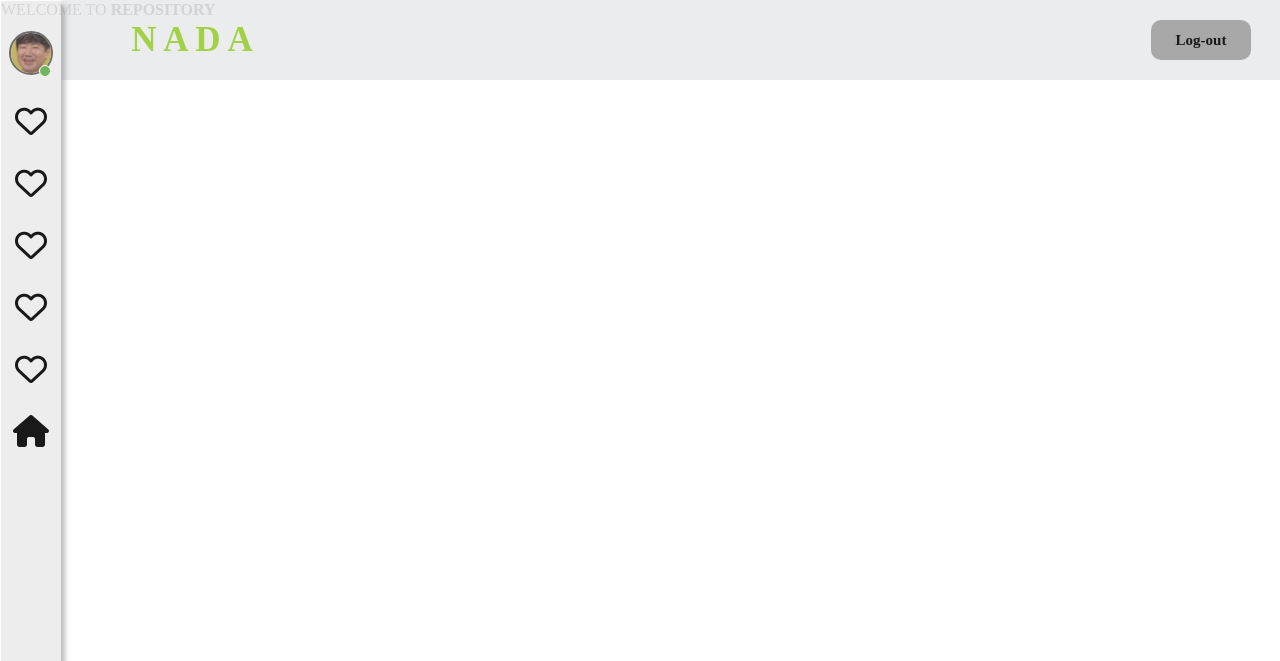
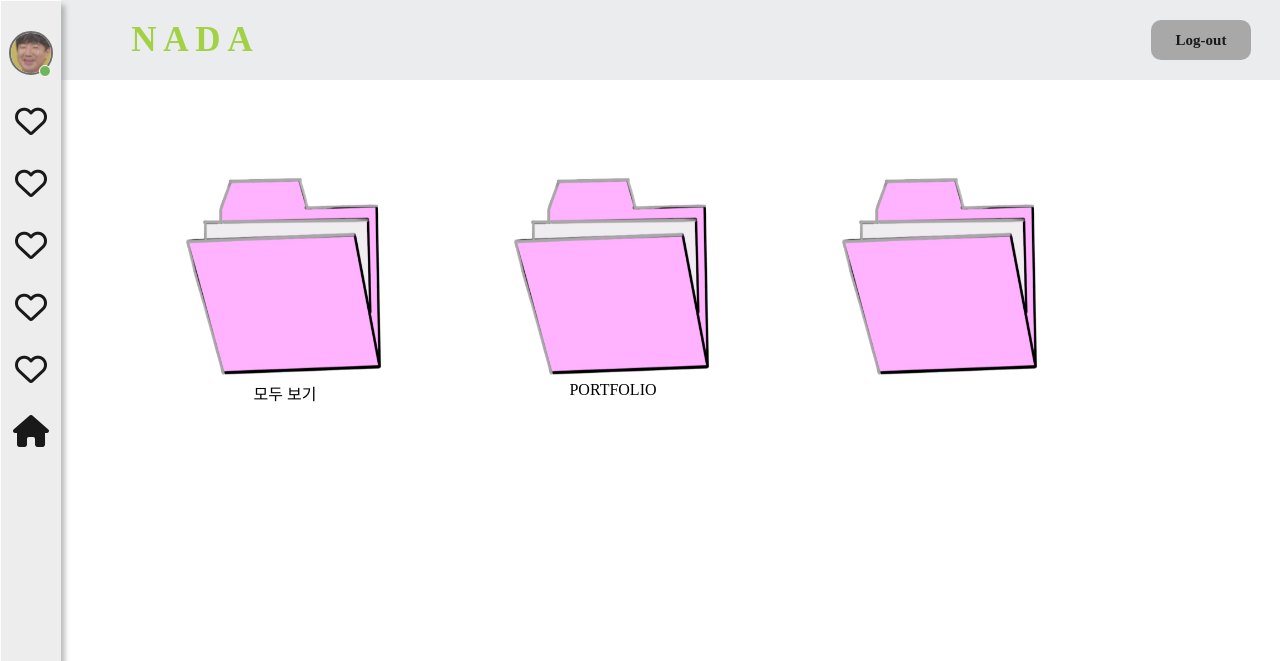
Before and after one commit to Like-lion-inha-Hackathon/nada_djagno, a Django app: page /repositories/ in a window 1280 px wide. Shown: the top 661 px of the page. Run offline with Django 3.2, Linux system fonts and the light colour scheme; some libraries are stand-ins or nearby versions.

Commit message:
reposirory 만들었음
ㄴㅇㄱ

```diff
--- /dev/null
+++ b/static/css/repository/repository.css
@@ -0,0 +1,27 @@
+.allrepo{
+    display:flex;
+    justify-content:flex-start;
+    margin-left: 15vh;
+    margin-top: 20vh;
+}
+.repofile1{
+    width: 25vh;
+    height: 25vh;
+    margin-left: 3vh;
+    margin-right: 3vh;
+}
+.repofile2{
+    width: 25vh;
+    height: 25vh;
+    margin-left: 3vh;
+    margin-right: 3vh;
+}
+.repofile3{
+    width: 25vh;
+    height: 25vh;
+    margin-left: 3vh;
+    margin-right: 3vh;
+}
+figcaption{
+    text-align: center;
+}
--- a/templates/repository/repository.html
+++ b/templates/repository/repository.html
@@ -1,5 +1,26 @@
 {% extends "base.html" %}
+{% load static %}
 {% block page_title %}Repository{% endblock page_title %}
+<head>
+    {% block css %}
+        <link rel="stylesheet" href="{% static 'css/repository/repository.css' %}">
+    {% endblock css %}
+</head>
 {% block content%}
-<span>WELCOME TO <strong>REPOSITORY</strong></span>
+<div class="allrepo">
+<figure>
+<img class="repofile1" src = "{% static 'image/repositoryfile.png'%}">
+<figcaption>모두 보기</figcaption>
+</figure>
+<figure>
+    <a href="{% url 'reository: ' %}">
+        <img class="repofile2" src = "{% static 'image/repositoryfile.png'%}">
+    </a>
+<figcaption>PORTFOLIO</figcaption>
+</figure>
+<figure>
+<img class="repofile3" src = "{% static 'image/repositoryfile.png'%}">
+<figcaption></figcaption>
+</figure>
+</div>
 {% endblock content%}
--- a/templates/users/login.html
+++ b/templates/users/login.html
@@ -18,7 +18,7 @@ Log In
     <h1>NADA</h1>
     <form action="{% url 'users:login' %}" method="POST">
     {% csrf_token %}
-    </form>dffd
+    </form>
         <div class="input-box" >
             <input class=input-bar1 type="email" class="form-control" name = "email" placeholder=" 이메일" aria-label="Recipient's username" aria-describedby="button-addon2">
             <input class=input-bar2 id="password" type="password" name="password" placeholder=" 비밀번호">
```
Also changed, not shown: static/image/repositoryfile.png (added), templates/repositoryportfolio/repositoryportfolio.html (added).
